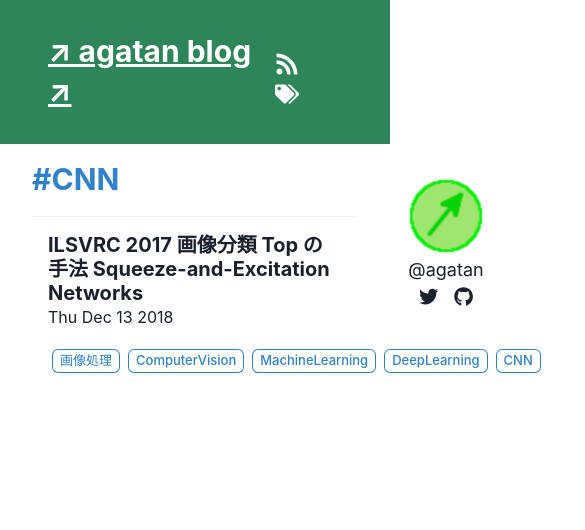
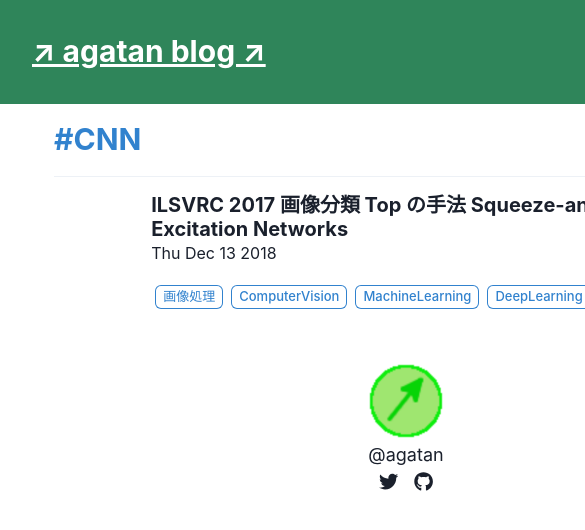
Before and after one commit to agatan/blog, a Next.js app: page /tags/CNN in a window 390 px wide. Shown: the top 530 px of the page, 585 px wide, since content can reach past the window. Built offline with nearby package versions, Linux system fonts and the light colour scheme.

Commit message:
Responsive

```diff
--- a/components/MainLayout.tsx
+++ b/components/MainLayout.tsx
@@ -9,6 +9,10 @@ import {
   Icon,
   HStack,
   Spacer,
+  Stack,
+  VStack,
+  Center,
+  Divider,
 } from "@chakra-ui/react";
 import { FaGithub, FaTwitter, FaTags, FaRss } from "react-icons/fa";
 
@@ -20,15 +24,14 @@ type Props = {
 
 export const MainLayout: React.VFC<Props> = (props) => {
   return (
-    <Box backgroundColor="green.50" minHeight="100vh">
-      <Container maxWidth="container.lg" backgroundColor="green.600">
-        <Flex align="flex-end" padding="8">
+    <Center backgroundColor="green.50" minHeight="100vh" minWidth="100vh">
+      <VStack minHeight="100vh" width="100%" maxWidth="container.xl" spacing="0" backgroundColor="white" shadow="md" >
+        <Flex align="flex-end" padding="8" backgroundColor="green.600" justify="space-between" width="100%">
           <Heading>
             <Link href="/" color="white">
               <Text as="u">↗ agatan blog ↗</Text>
             </Link>
           </Heading>
-          <Spacer />
           <Box>
             <Link href="/feed.xml" padding="2">
               <Icon as={FaRss} color="white" boxSize="6" />
@@ -38,18 +41,12 @@ export const MainLayout: React.VFC<Props> = (props) => {
             </Link>
           </Box>
         </Flex>
-      </Container>
-      <Container
-        maxWidth="container.lg"
-        backgroundColor="white"
-        minHeight="100vh"
-      >
-        <Flex paddingTop="4" paddingBottom="4">
-          <Container maxWidth="container.lg" padding="0" margin="0">
+        <Flex paddingTop="4" paddingBottom="4" width="100%" wrap="wrap">
+          <Box width={{ base: "100%", lg: "85%" }}>
             {props.children}
-          </Container>
-          <Container maxWidth="44">
-            <Flex direction="column" align="center" padding="4">
+          </Box>
+          <Container width="auto" paddingLeft="0">
+            <Flex direction="column" align="center" padding="4" paddingLeft="0">
               <Link href="https://twitter.com/@agatan_">
                 <Box position="relative" width="20" height="20">
                   <Image
@@ -74,7 +71,7 @@ export const MainLayout: React.VFC<Props> = (props) => {
             </Flex>
           </Container>
         </Flex>
-      </Container>
-    </Box>
+      </VStack>
+    </Center>
   );
 };
--- a/components/PostItem.tsx
+++ b/components/PostItem.tsx
@@ -12,14 +12,14 @@ type Props = {
 export const PostItem: React.VFC<Props> = (props) => {
   const { postMeta } = props;
   return (
-    <Container maxW="container.md">
+    <Container>
       <Heading size="md">
         <Link href={`/posts/${postMeta.slug}`}>{postMeta.title}</Link>
       </Heading>
       <Text color="gray.800">
         {new Date(postMeta.timestamp).toDateString()}
       </Text>
-      <HStack paddingTop="4" paddingBottom="4" spacing="0">
+      <HStack paddingTop="4" paddingBottom="4" spacing="0" wrap="wrap">
         {postMeta.tags.map((tag) => (
           <TagLink key={`${postMeta.slug}-${tag}`} tag={tag} />
         ))}
--- a/components/PostList.tsx
+++ b/components/PostList.tsx
@@ -21,13 +21,12 @@ const POSTS_PER_PAGE = 10;
 export const PostList: React.FC<Props> = (props) => {
   const { postMetas } = props;
   return (
-    <Container maxW="container.md">
+    <Container>
       <VStack
         divider={<StackDivider />}
         spacing={4}
         paddingTop="4"
         paddingBottom="4"
-        align="stretch"
       >
         {postMetas.map((postMeta) => (
           <PostItem key={postMeta.slug} postMeta={postMeta} />
--- a/pages/_app.tsx
+++ b/pages/_app.tsx
@@ -2,7 +2,7 @@ import type { AppProps } from "next/app";
 import React from "react";
 import { ChakraProvider } from "@chakra-ui/react";
 
-import "prismjs/themes/prism-tomorrow.css";
+import "prismjs/themes/prism-okaidia.css";
 
 const App: React.FC<AppProps> = ({ Component, pageProps }) => {
   return (
```
Also changed, not shown: pages/posts/[slug].tsx (+23 -7 lines).
